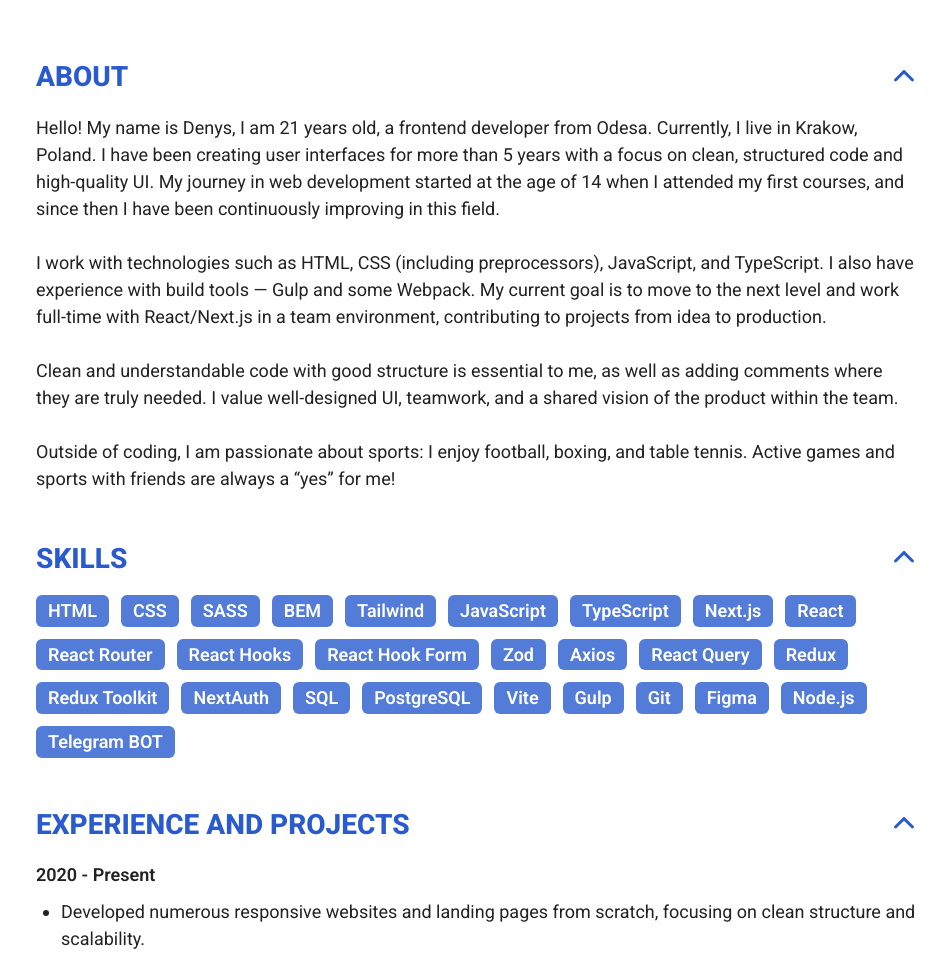
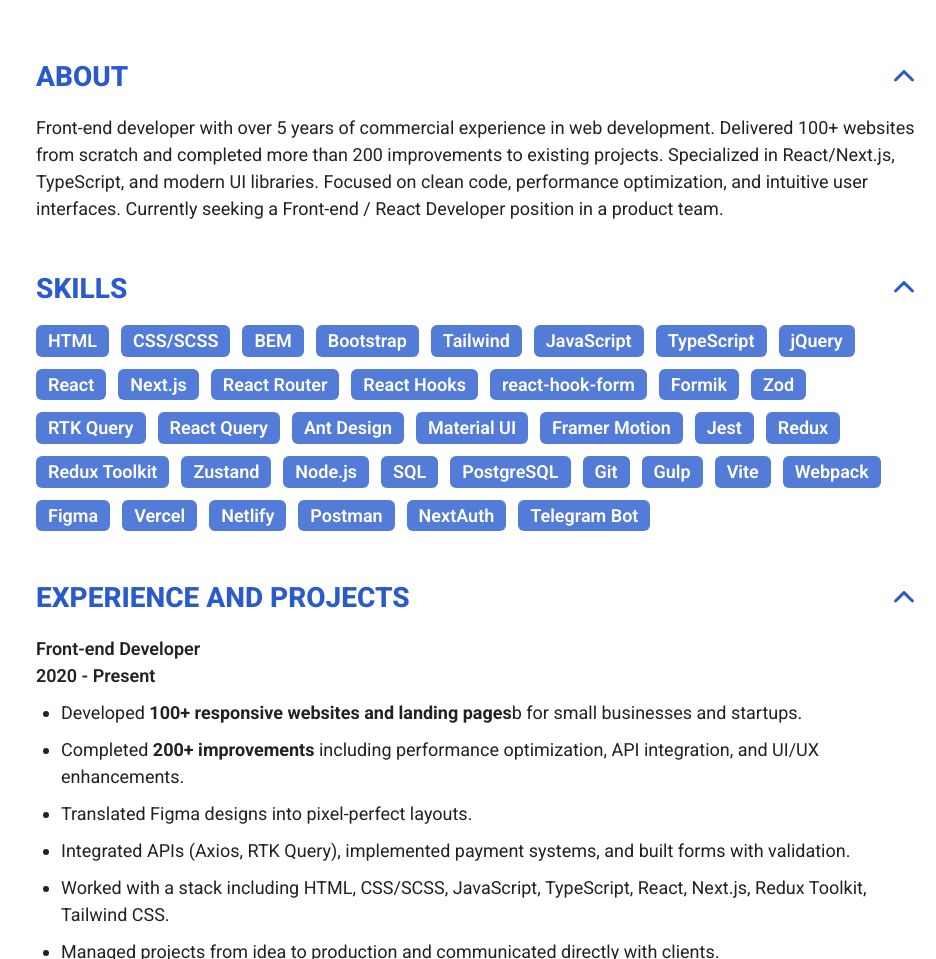
Before and after one commit to Denjs24/resume, a plain HTML site: page english.html in a window 1280 px wide. Shown: the top 959 px of the page, 344-1280 px from the left. Drawn offline with Linux system fonts and the light colour scheme.

Commit message:
Update english.html

```diff
--- a/english.html
+++ b/english.html
@@ -104,28 +104,13 @@
 									</div>
 									<div style="display: block;" class="main-section__body">
 										<div class="main-section__text">
-											<p>Hello! My name is Denys, I am
-											  <script>
-												const today = new Date();
-												const birthDate = new Date(2003, 8, 24);
-												let age = today.getFullYear() - birthDate.getFullYear();
-												const m = today.getMonth() - birthDate.getMonth();
-												if (m < 0 || (m === 0 && today.getDate() < birthDate.getDate())) age--;
-												document.write(age);
-											  </script>
-											  years old, a frontend developer from Odesa. Currently, I live in Krakow, Poland. I have been creating user interfaces for more than 5 years with a focus on clean, structured code and high-quality UI. My journey in web development started at the age of 14 when I attended my first courses, and since then I have been continuously improving in this field.
-                      </p>
-											<br>
-											<p>
-											  I work with technologies such as HTML, CSS (including preprocessors), JavaScript, and TypeScript. I also have experience with build tools — Gulp and some Webpack. My current goal is to move to the next level and work full-time with React/Next.js in a team environment, contributing to projects from idea to production.
-											</p>
-											<br>
-											<p>
-											  Clean and understandable code with good structure is essential to me, as well as adding comments where they are truly needed. I value well-designed UI, teamwork, and a shared vision of the product within the team.
-											</p>
-											<br>
-											<p>
-											  Outside of coding, I am passionate about sports: I enjoy football, boxing, and table tennis. Active games and sports with friends are always a “yes” for me!
+											<p>Front-end developer with over 5 years of commercial experience in web
+development. Delivered 100+ websites from scratch and
+completed more than 200 improvements to existing projects.
+Specialized in React/Next.js, TypeScript, and modern UI libraries.
+Focused on clean code, performance optimization, and intuitive user
+interfaces. Currently seeking a Front-end / React Developer position in a
+product team.
 </p>
 										</div>
 									</div>
@@ -142,31 +127,42 @@
 									<div style="display: block;" class="main-section__body">
 										<div class="main-section__skills">
 										  <span class="main-section__skill">HTML</span>
-											<span class="main-section__skill">CSS</span>
-											<span class="main-section__skill">SASS</span>
+										  <span class="main-section__skill">CSS/SCSS</span>
 										  <span class="main-section__skill">BEM</span>
+										  <span class="main-section__skill">Bootstrap</span>
 										  <span class="main-section__skill">Tailwind</span>
 										  <span class="main-section__skill">JavaScript</span>
 										  <span class="main-section__skill">TypeScript</span>
+										  <span class="main-section__skill">jQuery</span>
+										  <span class="main-section__skill">React</span>
 										  <span class="main-section__skill">Next.js</span>
-											<span class="main-section__skill">React</span>
 										  <span class="main-section__skill">React Router</span>
 										  <span class="main-section__skill">React Hooks</span>
-											<span class="main-section__skill">React Hook Form</span>
+										  <span class="main-section__skill">react-hook-form</span>
+										  <span class="main-section__skill">Formik</span>
 										  <span class="main-section__skill">Zod</span>
-											<span class="main-section__skill">Axios</span>
+										  <span class="main-section__skill">RTK Query</span>
 										  <span class="main-section__skill">React Query</span>
+										  <span class="main-section__skill">Ant Design</span>
+										  <span class="main-section__skill">Material UI</span>
+										  <span class="main-section__skill">Framer Motion</span>
+										  <span class="main-section__skill">Jest</span>
 										  <span class="main-section__skill">Redux</span>
 										  <span class="main-section__skill">Redux Toolkit</span>
-											<span class="main-section__skill">NextAuth</span>
+										  <span class="main-section__skill">Zustand</span>
+										  <span class="main-section__skill">Node.js</span>
 										  <span class="main-section__skill">SQL</span>
 										  <span class="main-section__skill">PostgreSQL</span>
+										  <span class="main-section__skill">Git</span>
+										  <span class="main-section__skill">Gulp</span>
 										  <span class="main-section__skill">Vite</span>
-											<span class="main-section__skill">Gulp</span>
-											<span class="main-section__skill">Git</span>
+										  <span class="main-section__skill">Webpack</span>
 										  <span class="main-section__skill">Figma</span>
-											<span class="main-section__skill">Node.js</span>
-											<span class="main-section__skill">Telegram BOT</span>
+										  <span class="main-section__skill">Vercel</span>
+										  <span class="main-section__skill">Netlify</span>
+										  <span class="main-section__skill">Postman</span>
+										  <span class="main-section__skill">NextAuth</span>
+										  <span class="main-section__skill">Telegram Bot</span>
 										</div>
 									</div>
 								</div>
@@ -181,25 +177,25 @@
 									</div>
 									<div style="display: block;" class="main-section__body">
 										<div class="main-section__text">
-											<h5>2020 - Present</h5>
+											<h5>Front-end Developer <br> 2020 - Present</h5>
 											<ul>
 												<li>
-													<p>Developed numerous responsive websites and landing pages from scratch, focusing on clean structure and scalability.</p>
+													<p>Developed <b>100+ responsive websites and landing pages</b>b for small businesses and startups.</p>
 												</li>
 												<li>
-													<p>Converted Figma designs into pixel-perfect interfaces using HTML, SCSS, JavaScript, and later TypeScript.</p>
+													<p>Completed <b>200+ improvements</b> including performance optimization, API integration, and UI/UX enhancements.</p>
 												</li>
 												<li>
-													<p>Integrated APIs via Axios and RTK Query, worked with forms, validation, and UI feedback logic.</p>
+													<p>Translated Figma designs into pixel-perfect layouts.</p>
 												</li>
 												<li>
-													<p>Used Git for version control and deployed projects to Vercel.</p>
+													<p>Integrated APIs (Axios, RTK Query), implemented payment systems, and built forms with validation.</p>
 												</li>
 												<li>
-													<p>Built web applications with React and Next.js, applying Redux Toolkit and Tailwind CSS.</p>
+													<p>Worked with a stack including HTML, CSS/SCSS, JavaScript, TypeScript, React, Next.js, Redux Toolkit, Tailwind CSS.</p>
 												</li>
 												<li>
-													<p>Optimized application performance with memoization, efficient rendering of large lists, and lazy loading.</p>
+													<p>Managed projects from idea to production and communicated directly with clients.</p>
 												</li>
 											</ul>
 											<br>
```
Lines whose indentation alone changed are shown as unchanged.
